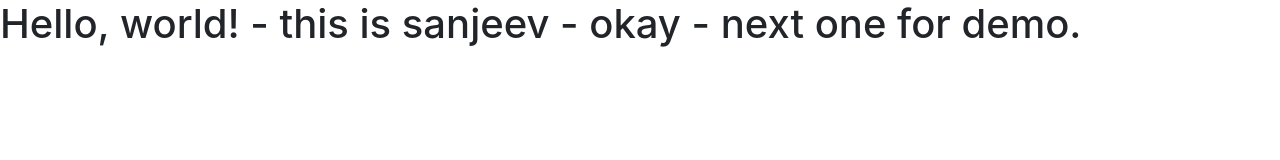
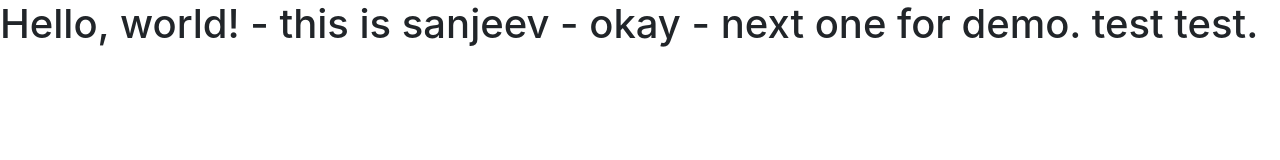
Before and after one commit to sanjeevpkumarbt/fta, a plain HTML site: page index.html in a window 1280 px wide. Drawn offline with nearby package versions, Linux system fonts and the light colour scheme.

Commit message:
another update

```diff
--- a/index.html
+++ b/index.html
@@ -11,7 +11,7 @@
     <title>Hello, world!</title>
   </head>
   <body>
-    <h1>Hello, world! - this is sanjeev - okay - next one for demo.</h1>
+    <h1>Hello, world! - this is sanjeev - okay - next one for demo. test test.</h1>
 
     <!-- Optional JavaScript -->
     <!-- jQuery first, then Popper.js, then Bootstrap JS -->
```
